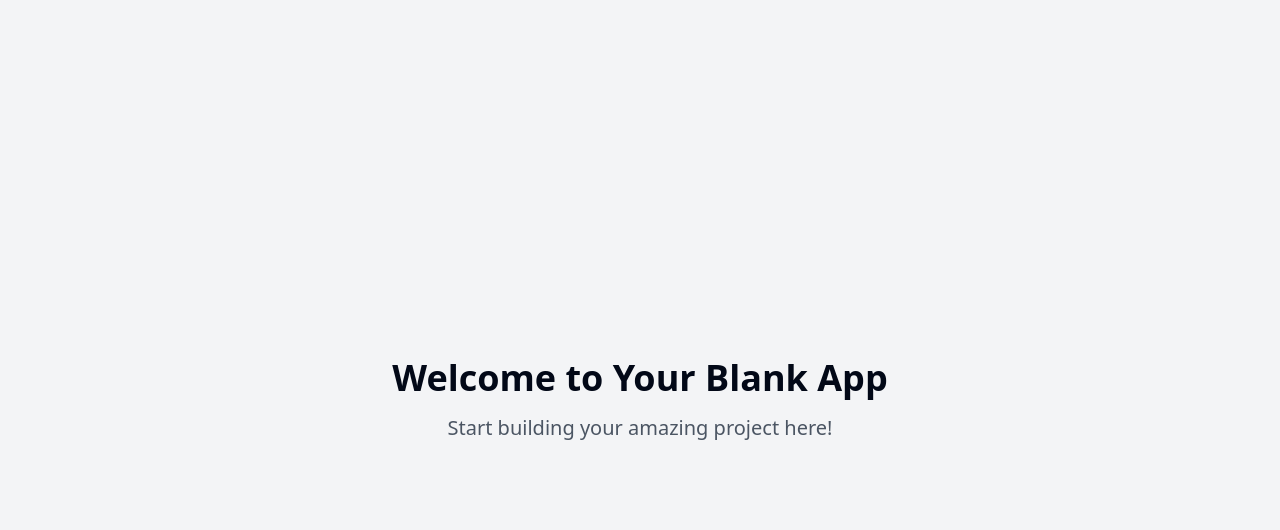
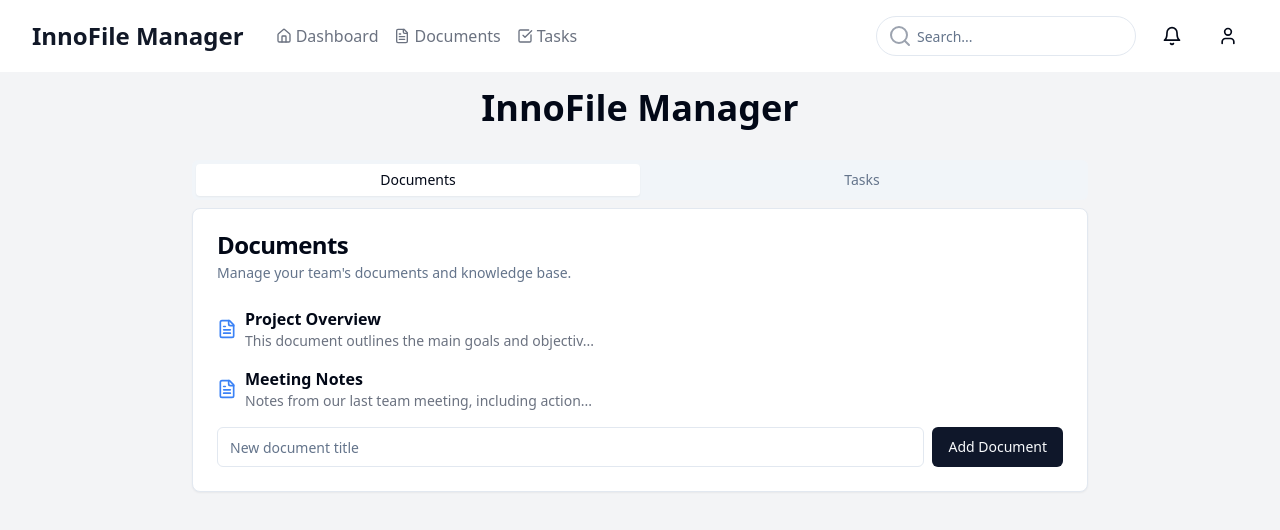
Before and after one commit to GPT-Engineer-App/innofile-collective, a React (Vite) app: page / in a window 1280 px wide. Shown: the top 530 px of the page. Built offline with nearby package versions, Linux system fonts and the light colour scheme.

Commit message:
Create innofile manager webapp
Implement a responsive web application named "innofile manager," designed as a clone of Confluence and Jira.
[skip gpt_engineer]

```diff
--- a/src/App.jsx
+++ b/src/App.jsx
@@ -3,6 +3,7 @@ import { TooltipProvider } from "@/components/ui/tooltip";
 import { QueryClient, QueryClientProvider } from "@tanstack/react-query";
 import { BrowserRouter, Routes, Route } from "react-router-dom";
 import { navItems } from "./nav-items";
+import Header from "./components/Header";
 
 const queryClient = new QueryClient();
 
@@ -11,11 +12,16 @@ const App = () => (
     <TooltipProvider>
       <Toaster />
       <BrowserRouter>
-        <Routes>
-          {navItems.map(({ to, page }) => (
-            <Route key={to} path={to} element={page} />
-          ))}
-        </Routes>
+        <div className="min-h-screen flex flex-col">
+          <Header />
+          <main className="flex-grow">
+            <Routes>
+              {navItems.map(({ to, page }) => (
+                <Route key={to} path={to} element={page} />
+              ))}
+            </Routes>
+          </main>
+        </div>
       </BrowserRouter>
     </TooltipProvider>
   </QueryClientProvider>
--- /dev/null
+++ b/src/components/Header.jsx
@@ -0,0 +1,51 @@
+import { Button } from "@/components/ui/button";
+import { Input } from "@/components/ui/input";
+import { Search, Bell, User } from "lucide-react";
+import { navItems } from "../nav-items";
+import { Link } from "react-router-dom";
+
+const Header = () => {
+  return (
+    <header className="bg-white shadow-sm">
+      <div className="max-w-7xl mx-auto px-4 sm:px-6 lg:px-8">
+        <div className="flex justify-between items-center py-4">
+          <div className="flex items-center">
+            <h1 className="text-2xl font-bold text-gray-900 mr-8">InnoFile Manager</h1>
+            <nav className="hidden md:flex space-x-4">
+              {navItems.map((item) => (
+                <Link
+                  key={item.to}
+                  to={item.to}
+                  className="text-gray-500 hover:text-gray-900 flex items-center"
+                >
+                  {item.icon}
+                  <span className="ml-1">{item.title}</span>
+                </Link>
+              ))}
+            </nav>
+          </div>
+          <div className="flex items-center space-x-4">
+            <div className="hidden md:block">
+              <div className="relative">
+                <Input
+                  type="text"
+                  placeholder="Search..."
+                  className="pl-10 pr-4 py-2 rounded-full"
+                />
+                <Search className="absolute left-3 top-1/2 transform -translate-y-1/2 text-gray-400" />
+              </div>
+            </div>
+            <Button variant="ghost" size="icon">
+              <Bell className="h-5 w-5" />
+            </Button>
+            <Button variant="ghost" size="icon">
+              <User className="h-5 w-5" />
+            </Button>
+          </div>
+        </div>
+      </div>
+    </header>
+  );
+};
+
+export default Header;
--- a/src/nav-items.jsx
+++ b/src/nav-items.jsx
@@ -1,4 +1,4 @@
-import { Home } from "lucide-react";
+import { Home, FileText, CheckSquare } from "lucide-react";
 import Index from "./pages/Index.jsx";
 
 /**
@@ -6,9 +6,21 @@ import Index from "./pages/Index.jsx";
  */
 export const navItems = [
   {
-    title: "Home",
+    title: "Dashboard",
     to: "/",
     icon: <Home className="h-4 w-4" />,
     page: <Index />,
   },
+  {
+    title: "Documents",
+    to: "/documents",
+    icon: <FileText className="h-4 w-4" />,
+    page: <Index />,
+  },
+  {
+    title: "Tasks",
+    to: "/tasks",
+    icon: <CheckSquare className="h-4 w-4" />,
+    page: <Index />,
+  },
 ];
--- a/src/pages/Index.jsx
+++ b/src/pages/Index.jsx
@@ -1,12 +1,80 @@
-// Update this page (the content is just a fallback if you fail to update the page)
+import { useState } from 'react';
+import { Button } from "@/components/ui/button";
+import { Input } from "@/components/ui/input";
+import { Tabs, TabsContent, TabsList, TabsTrigger } from "@/components/ui/tabs";
+import { Card, CardContent, CardDescription, CardHeader, CardTitle } from "@/components/ui/card";
+import { FileText, CheckSquare } from "lucide-react";
 
 const Index = () => {
+  const [documents, setDocuments] = useState([
+    { id: 1, title: 'Project Overview', content: 'This document outlines the main goals and objectives of our project.' },
+    { id: 2, title: 'Meeting Notes', content: 'Notes from our last team meeting, including action items and decisions.' },
+  ]);
+
+  const [tasks, setTasks] = useState([
+    { id: 1, title: 'Design mockups', status: 'In Progress' },
+    { id: 2, title: 'Implement login functionality', status: 'To Do' },
+  ]);
+
   return (
-    <div className="min-h-screen flex items-center justify-center bg-gray-100">
-      <div className="text-center">
-        <h1 className="text-4xl font-bold mb-4">Welcome to Your Blank App</h1>
-        <p className="text-xl text-gray-600">Start building your amazing project here!</p>
-      </div>
+    <div className="min-h-screen bg-gray-100 p-4">
+      <h1 className="text-4xl font-bold mb-8 text-center">InnoFile Manager</h1>
+      <Tabs defaultValue="documents" className="max-w-4xl mx-auto">
+        <TabsList className="grid w-full grid-cols-2">
+          <TabsTrigger value="documents">Documents</TabsTrigger>
+          <TabsTrigger value="tasks">Tasks</TabsTrigger>
+        </TabsList>
+        <TabsContent value="documents">
+          <Card>
+            <CardHeader>
+              <CardTitle>Documents</CardTitle>
+              <CardDescription>Manage your team's documents and knowledge base.</CardDescription>
+            </CardHeader>
+            <CardContent>
+              <div className="space-y-4">
+                {documents.map(doc => (
+                  <div key={doc.id} className="flex items-center space-x-2">
+                    <FileText className="h-5 w-5 text-blue-500" />
+                    <div>
+                      <h3 className="font-semibold">{doc.title}</h3>
+                      <p className="text-sm text-gray-500">{doc.content.substring(0, 50)}...</p>
+                    </div>
+                  </div>
+                ))}
+              </div>
+              <div className="mt-4 flex space-x-2">
+                <Input placeholder="New document title" />
+                <Button>Add Document</Button>
+              </div>
+            </CardContent>
+          </Card>
+        </TabsContent>
+        <TabsContent value="tasks">
+          <Card>
+            <CardHeader>
+              <CardTitle>Tasks</CardTitle>
+              <CardDescription>Track and manage your team's tasks.</CardDescription>
+            </CardHeader>
+            <CardContent>
+              <div className="space-y-4">
+                {tasks.map(task => (
+                  <div key={task.id} className="flex items-center justify-between">
+                    <div className="flex items-center space-x-2">
+                      <CheckSquare className="h-5 w-5 text-green-500" />
+                      <span>{task.title}</span>
+                    </div>
+                    <span className="text-sm text-gray-500">{task.status}</span>
+                  </div>
+                ))}
+              </div>
+              <div className="mt-4 flex space-x-2">
+                <Input placeholder="New task title" />
+                <Button>Add Task</Button>
+              </div>
+            </CardContent>
+          </Card>
+        </TabsContent>
+      </Tabs>
     </div>
   );
 };
```
